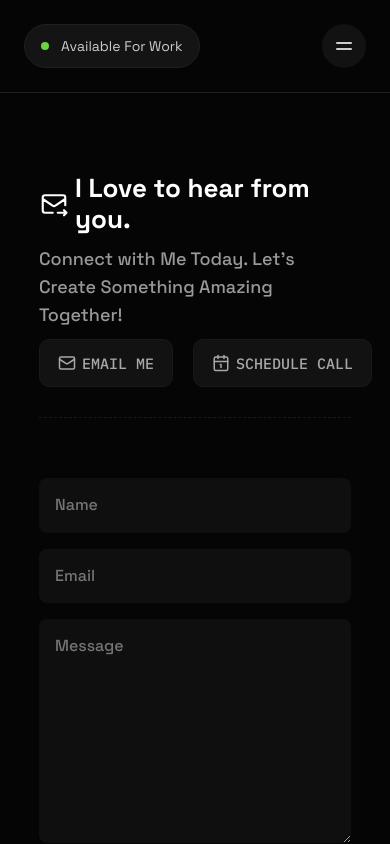
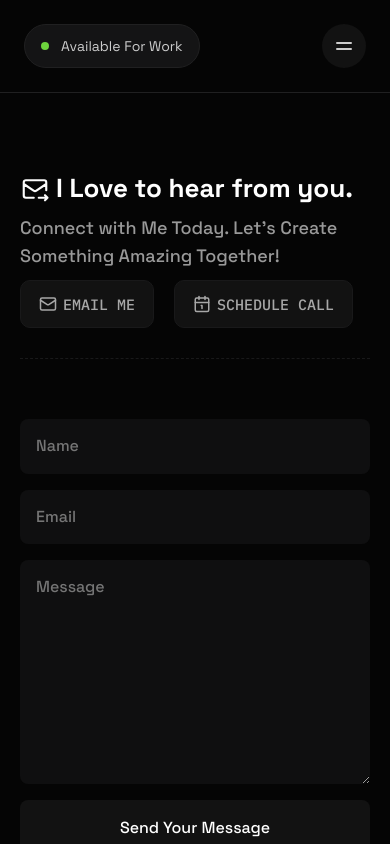
Before and after one commit to psparwez/portfolio, a Next.js app: page /contact in a window 390 px wide. Shown: the top 844 px of the page. Built offline with nearby package versions, Linux system fonts and the light colour scheme.

Commit message:
fix(layout): add missing breakpoint (contact,services) pages✅

```diff
--- a/app/(pages)/contact/page.tsx
+++ b/app/(pages)/contact/page.tsx
@@ -11,7 +11,7 @@ import FAQ from "@/components/FAQ/FAQ"
 export default function ContactPage() {
   return (
     <div className="flex flex-col flex-1 gap-0 h-min overflow-hidden p-0 relative w-full items-center justify-start">
-      <div className="flex flex-col gap-[60px] max-w-[750px] w-[80%] items-center p-[80px_0px]">
+      <div className="flex flex-col gap-[60px] w-full max-w-full px-5 lg:px-0 lg:max-w-[750px] lg:w-[80%] items-center p-[80px_0px]">
         <SectionHeading
           icon={emailIcon}
           title="I Love to hear from you."
--- a/app/(pages)/services/page.tsx
+++ b/app/(pages)/services/page.tsx
@@ -13,7 +13,7 @@ import ScheduleButton from '@/components/ui/ScheduleButton'
 export default function SearvicesPage() {
   return (
     <div className="flex flex-1 flex-col gap-0 h-min overflow-hidden p-0 relative w-w-full flex-nowrap items-center justify-start">
-      <div className='gap-[60px] flex-col max-w-[750px] w-[80%] flex-nowrap flex items-center flex-none h-min justify-center  relative overflow-visible p-[80px_0px]  ' >
+      <div className='gap-[60px] flex-col max-w-full w-full lg:max-w-[750px] px-5 lg:px-0 lg:w-[80%] flex-nowrap flex items-center flex-none h-min justify-center  relative overflow-visible p-[80px_0px]  ' >
         <SectionHeading icon={zapIcon} title='My Services' description='Formulating comprehensive strategies to meet your design goals and exceed expectations.' />
 
         <div className="flex-0 w-full gap-[10px] h-min grid justify-center overflow-visible p-0 relative grid-cols-1 lg:grid-cols-[repeat(2,minmax(50px,1fr))] lg:grid-rows-[repeat(2,min-content)] ">
```
